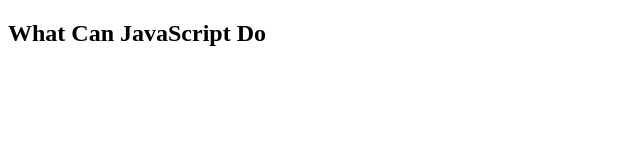
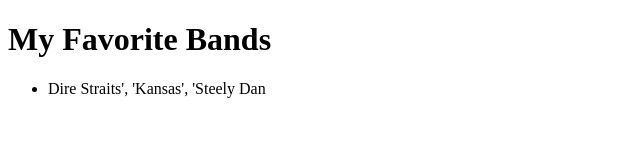
Before and after one commit to Jaspreet1616kaur/learning-js, a plain HTML site: page index.html in a window 1280 px wide. Shown: the whole page, without its empty margins (0-640 px from the left). Drawn offline with Linux system fonts and the light colour scheme.

Commit message:
DOM exercises

```diff
--- a/index.html
+++ b/index.html
@@ -4,11 +4,18 @@
     <meta charset="UTF-8" />
     <meta http-equiv="X-UA-Compatible" content="IE=edge" />
     <meta name="viewport" content="width=device-width, initial-scale=1.0" />
-    <title>about java script</title>
+    <title>project java script exercise</title>
   </head>
   <body>
-    <h2>What Can JavaScript Do</h2>
+    <div class="container">
+    <h1>
+      My Favorite Bands
+    </h1>
+    <p></p>
+      <ul id="band-list"></ul>
+  </div>
     <script src="main.js"></script>
+
     </body>
     </html>
 
--- a/main.js
+++ b/main.js
@@ -234,3 +234,18 @@ function addEvenPositions() {
 }
 myResult = addEvenPositions(myNumbers);
 console.log(" sum of even positioned elements is " + myResult);
+
+///start dom exercise///
+// Exercise 1 - Create HTML list elements with JS//
+let myBandList = ["Dire Straits', 'Kansas', 'Steely Dan"];
+
+function addBands(myParameter) {
+  for (i = 0; i < myParameter.length; i++) {
+    const ulTag = document.querySelector("ul");
+    const listItem = document.createElement("li");
+    listItem.textContent = myParameter[i];
+    ulTag.appendChild(listItem);
+  }
+  console.log(" List items of bands generated.");
+}
+addBands(myBandList);
```
Also changed, not shown: 1 other file.
